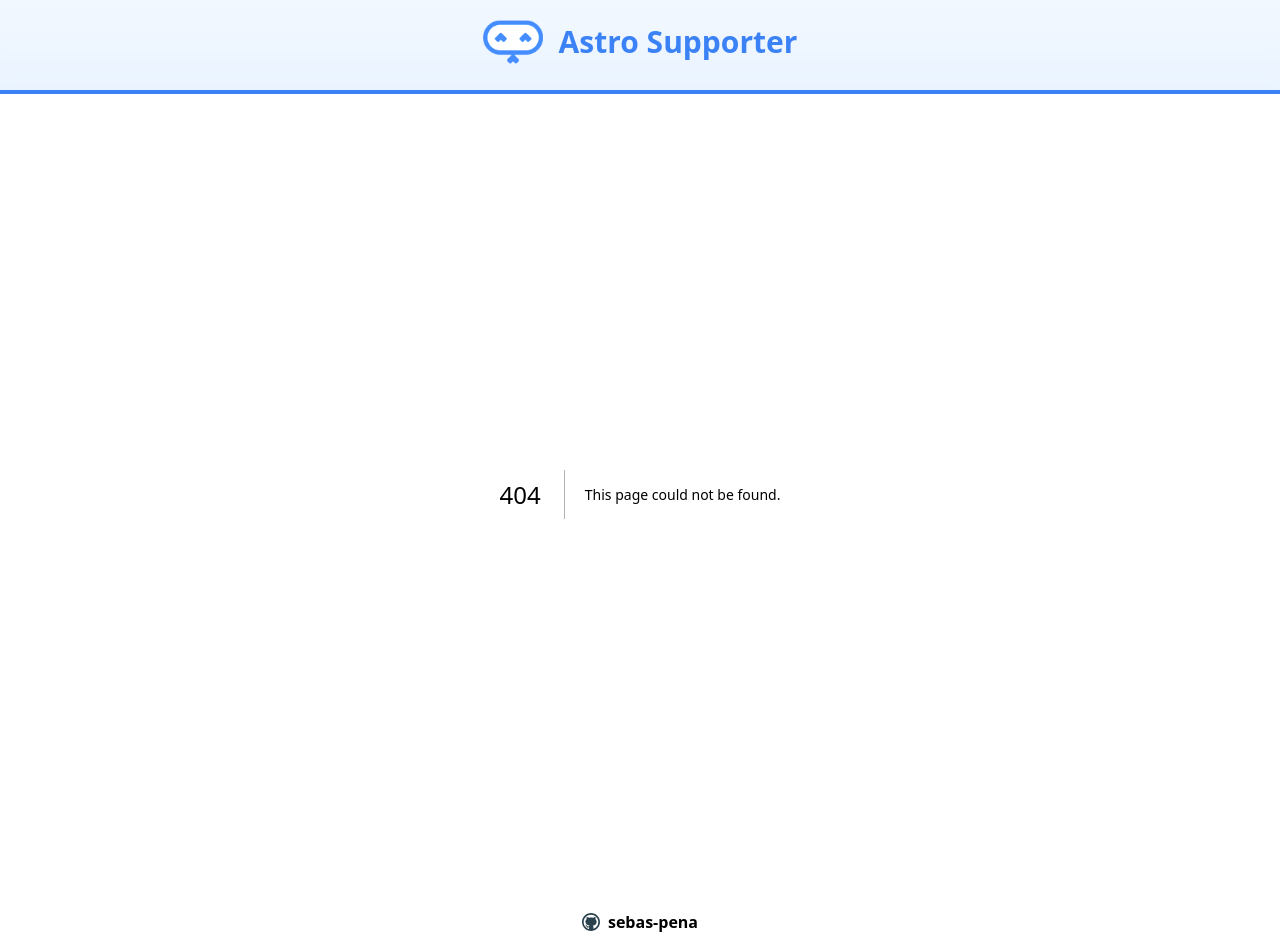
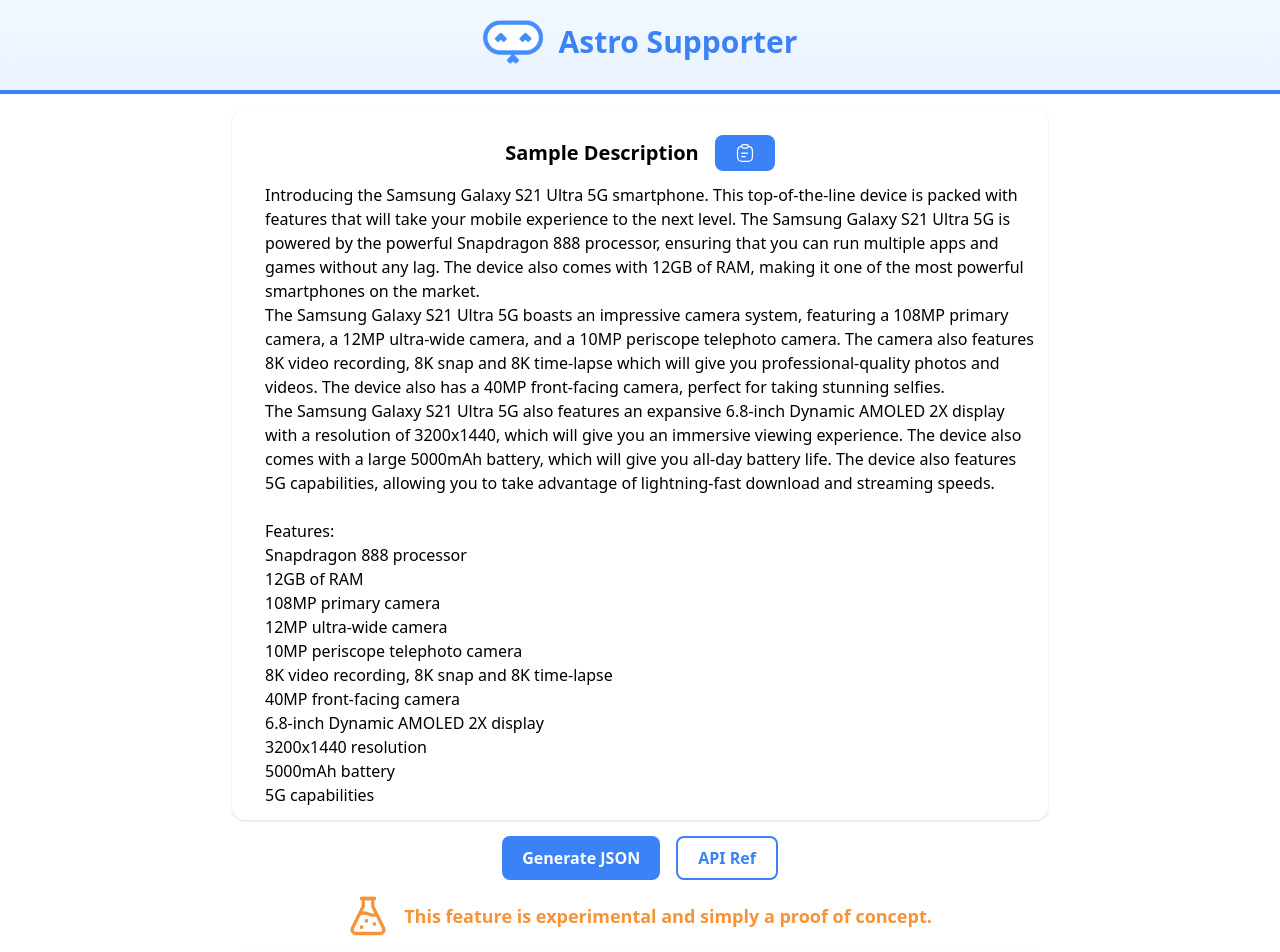
Before and after one commit to sebas-pena/astro-supporter, a Next.js app: page /try/description-to-json in a window 1280 px wide. Before the commit this address had no page. Shown: the top 952 px of the page. Built offline with nearby package versions, Linux system fonts and the light colour scheme.

Commit message:
Add: pages to test the api.

```diff
--- /dev/null
+++ b/app/try/(show-product)/answer/page.jsx
@@ -0,0 +1,81 @@
+"use client"
+import React, { useState } from "react"
+import PromptInput from "@/components/ui/prompt/Prompt"
+import PromptResult from "@/components/ui/prompt/PromptResult"
+import PrimaryBorderButton from "@/components/ui/button/PrimaryBorder"
+import { clientGenerateAnswer } from "@/lib/client/apiClient"
+import product from "@/json/product.json"
+import ApiRefModal from "@/components/ui/modals/ApiRef"
+
+const apiRefData = {
+	endpoint: "/api/generate/product-json",
+	method: "POST",
+	body: {
+		product: {
+			type: "object",
+			description: "JSON that describes the product.",
+		},
+		question: {
+			type: "string",
+			description: "string that represent the question.",
+		},
+	},
+	response: {
+		result: {
+			type: "string",
+			description: "Answer to the question.",
+		},
+	},
+}
+
+const AnswerPage = () => {
+	const [response, setResponde] = useState({
+		result: null,
+		responseStatus: null,
+	})
+	const [question, setQuestion] = useState("")
+	const [showApiRef, setShowApiRef] = useState(false)
+	const { responseStatus } = response
+
+	const handleSubmitQuestion = async (e) => {
+		e.preventDefault()
+		if (responseStatus == "loading" || question.length < 5) return
+		setResponde({
+			result: null,
+			responseStatus: "loading",
+		})
+
+		const { result, error } = await clientGenerateAnswer(product, question)
+
+		setResponde({
+			result: result,
+			responseStatus: error ? "error" : "successful",
+		})
+	}
+
+	return (
+		<>
+			<div className="text-center">
+				<PrimaryBorderButton onClick={() => setShowApiRef(!showApiRef)}>
+					API Ref
+				</PrimaryBorderButton>
+			</div>
+			<PromptInput
+				placeholder="If i am from usa what processor does it come with?"
+				onChange={setQuestion}
+				onSubmit={handleSubmitQuestion}
+			/>
+
+			<PromptResult
+				response={response.result}
+				responseStatus={responseStatus}
+				placeholder="Click on the button and let's start creating some fantastic descriptions."
+			/>
+			{showApiRef && (
+				<ApiRefModal {...apiRefData} closeModal={() => setShowApiRef(false)} />
+			)}
+		</>
+	)
+}
+
+export default AnswerPage
--- /dev/null
+++ b/app/try/(show-product)/json-to-description/page.jsx
@@ -0,0 +1,71 @@
+"use client"
+import React, { useState } from "react"
+import PrimaryButton from "@/components/ui/button/Primary"
+import PromptResult from "@/components/ui/prompt/PromptResult"
+import PrimaryBorderButton from "@/components/ui/button/PrimaryBorder"
+import product from "@/json/product.json"
+import { clientGenerateDescription } from "@/lib/client/apiClient"
+import ApiRefModal from "@/components/ui/modals/ApiRef"
+
+const apiRefData = {
+	endpoint: "/api/generate/product-json",
+	method: "POST",
+	body: {
+		product: {
+			type: "object",
+			description: "JSON that describes the product.",
+		},
+	},
+	response: {
+		result: {
+			type: "string",
+			description: "String that represents a product description.",
+		},
+	},
+}
+
+const AnswerPage = () => {
+	const [response, setResponde] = useState({
+		result: null,
+		responseStatus: null,
+	})
+	const [showApiRef, setShowApiRef] = useState(false)
+	const { responseStatus } = response
+
+	const handleGenerateDescription = async () => {
+		if (responseStatus == "loading") return
+		setResponde({
+			result: null,
+			responseStatus: "loading",
+		})
+		const { result, error } = await clientGenerateDescription(product)
+		setResponde({
+			result: result,
+			responseStatus: error ? "error" : "successful",
+		})
+	}
+
+	return (
+		<>
+			<div className="flex justify-center gap-4">
+				<PrimaryButton onClick={handleGenerateDescription}>
+					Generate Description
+				</PrimaryButton>
+				<PrimaryBorderButton onClick={() => setShowApiRef(!showApiRef)}>
+					API Ref
+				</PrimaryBorderButton>
+			</div>
+
+			<PromptResult
+				response={response.result}
+				responseStatus={responseStatus}
+				placeholder="Let's begin crafting captivating descriptions by clicking on the button."
+			/>
+			{showApiRef && (
+				<ApiRefModal {...apiRefData} closeModal={() => setShowApiRef(false)} />
+			)}
+		</>
+	)
+}
+
+export default AnswerPage
--- /dev/null
+++ b/app/try/(show-product)/layout.jsx
@@ -0,0 +1,14 @@
+import React from "react"
+import product from "@/json/product.json"
+import ProductViewer from "@/components/ui/product/ProductViewer"
+
+const AnswerPage = ({ children }) => {
+	return (
+		<section className="flex flex-col gap-4 ">
+			<ProductViewer product={product} />
+			{children}
+		</section>
+	)
+}
+
+export default AnswerPage
--- /dev/null
+++ b/app/try/description-to-json/page.jsx
@@ -0,0 +1,110 @@
+"use client"
+import React, { useState } from "react"
+import PrimaryButton from "@/components/ui/button/Primary"
+import PromptResult from "@/components/ui/prompt/PromptResult"
+import FixedPrompt from "@/components/ui/prompt/FixedPrompt"
+import PrimaryBorderButton from "@/components/ui/button/PrimaryBorder"
+import { clientGenerateProductJson } from "@/lib/client/apiClient"
+import ApiRefModal from "@/components/ui/modals/ApiRef"
+
+const prompt = `Introducing the Samsung Galaxy S21 Ultra 5G smartphone. This top-of-the-line device is packed with features that will take your mobile experience to the next level. The Samsung Galaxy S21 Ultra 5G is powered by the powerful Snapdragon 888 processor, ensuring that you can run multiple apps and games without any lag. The device also comes with 12GB of RAM, making it one of the most powerful smartphones on the market.
+The Samsung Galaxy S21 Ultra 5G boasts an impressive camera system, featuring a 108MP primary camera, a 12MP ultra-wide camera, and a 10MP periscope telephoto camera. The camera also features 8K video recording, 8K snap and 8K time-lapse which will give you professional-quality photos and videos. The device also has a 40MP front-facing camera, perfect for taking stunning selfies.
+The Samsung Galaxy S21 Ultra 5G also features an expansive 6.8-inch Dynamic AMOLED 2X display with a resolution of 3200x1440, which will give you an immersive viewing experience. The device also comes with a large 5000mAh battery, which will give you all-day battery life. The device also features 5G capabilities, allowing you to take advantage of lightning-fast download and streaming speeds.
+
+Features:
+Snapdragon 888 processor
+12GB of RAM
+108MP primary camera
+12MP ultra-wide camera
+10MP periscope telephoto camera
+8K video recording, 8K snap and 8K time-lapse
+40MP front-facing camera
+6.8-inch Dynamic AMOLED 2X display
+3200x1440 resolution
+5000mAh battery
+5G capabilities
+`
+const apiRefData = {
+	endpoint: "/api/generate/product-json",
+	method: "POST",
+	body: {
+		description: {
+			type: "string",
+			description: "String that describes the product.",
+		},
+	},
+	response: {
+		result: {
+			type: "object",
+			description: "JSON object that represents a product.",
+		},
+	},
+}
+
+const page = () => {
+	const [response, setResponde] = useState({
+		result: null,
+		responseStatus: null,
+		isJSON: false,
+	})
+	const [showApiRef, setShowApiRef] = useState(false)
+	const { responseStatus } = response
+
+	const handleGenerateJson = async () => {
+		if (responseStatus == "loading") return
+		setResponde({
+			result: null,
+			responseStatus: "loading",
+		})
+		const { result, error } = await clientGenerateProductJson(prompt)
+		if (error) {
+			setResponde({
+				result: result,
+				responseStatus: "error",
+			})
+		} else {
+			try {
+				const parsedResult = JSON.parse(result)
+				setResponde({
+					result: parsedResult,
+					responseStatus: "successful",
+					isJSON: true,
+				})
+			} catch (e) {
+				setResponde({
+					result: result,
+					responseStatus: "successful",
+					isJSON: false,
+				})
+			}
+		}
+	}
+
+	return (
+		<>
+			<section className="flex flex-col gap-4 pt-4">
+				<FixedPrompt prompt={prompt} title="Sample Description" />
+				<div className="flex justify-center gap-4">
+					<PrimaryButton onClick={handleGenerateJson}>
+						Generate JSON
+					</PrimaryButton>
+					<PrimaryBorderButton onClick={() => setShowApiRef(!showApiRef)}>
+						API Ref
+					</PrimaryBorderButton>
+				</div>
+				<PromptResult
+					isJSON={response.isJSON}
+					response={response.result}
+					responseStatus={responseStatus}
+					placeholder="Click on the button and let's turn the description into a structured data format that is easy to read and manipulate."
+					experimental
+				/>
+			</section>
+			{showApiRef && (
+				<ApiRefModal {...apiRefData} closeModal={() => setShowApiRef(false)} />
+			)}
+		</>
+	)
+}
+
+export default page
--- /dev/null
+++ b/app/try/layout.jsx
@@ -0,0 +1,7 @@
+import React from "react"
+
+const layout = ({ children }) => {
+	return <div className="px-10 m-auto">{children}</div>
+}
+
+export default layout
```
